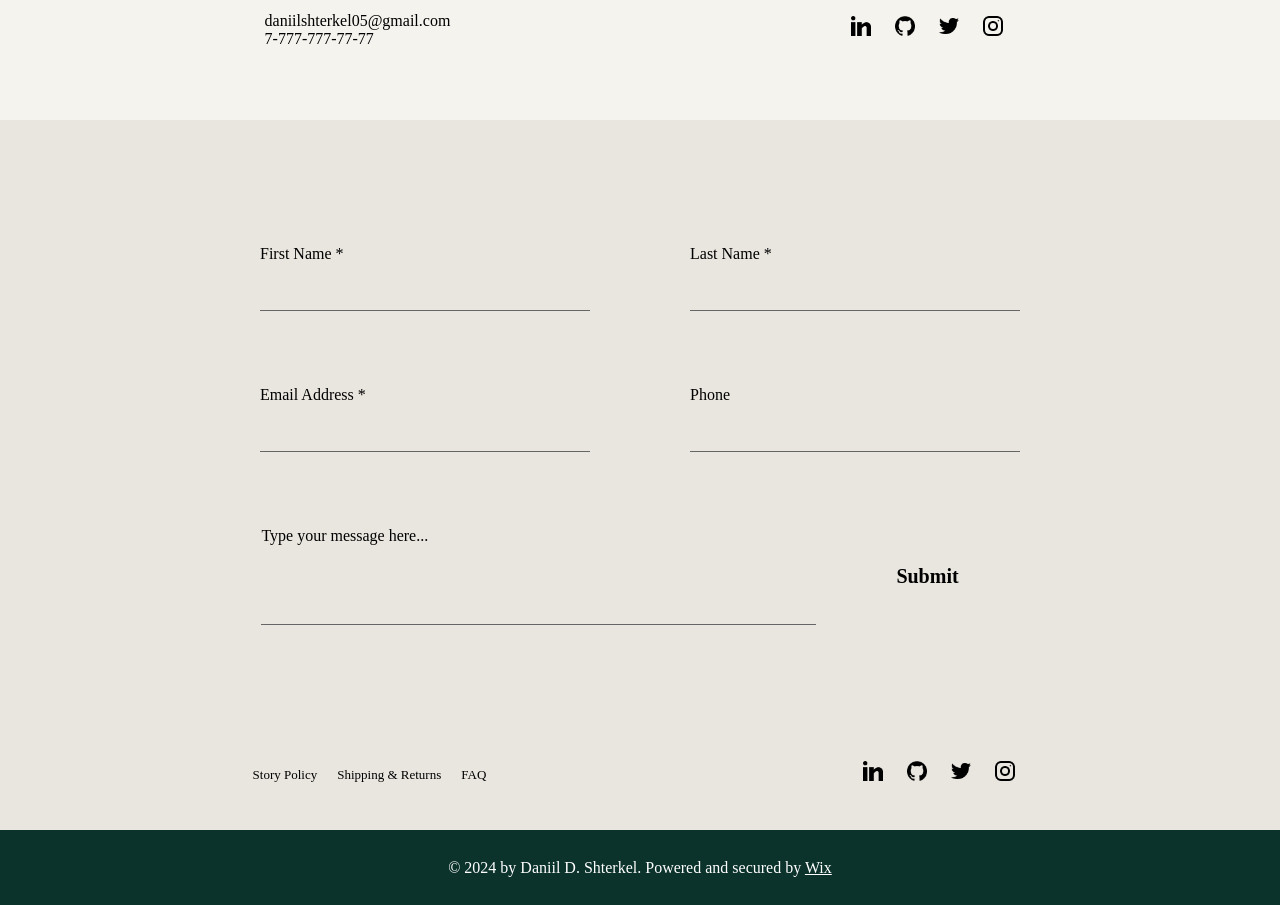
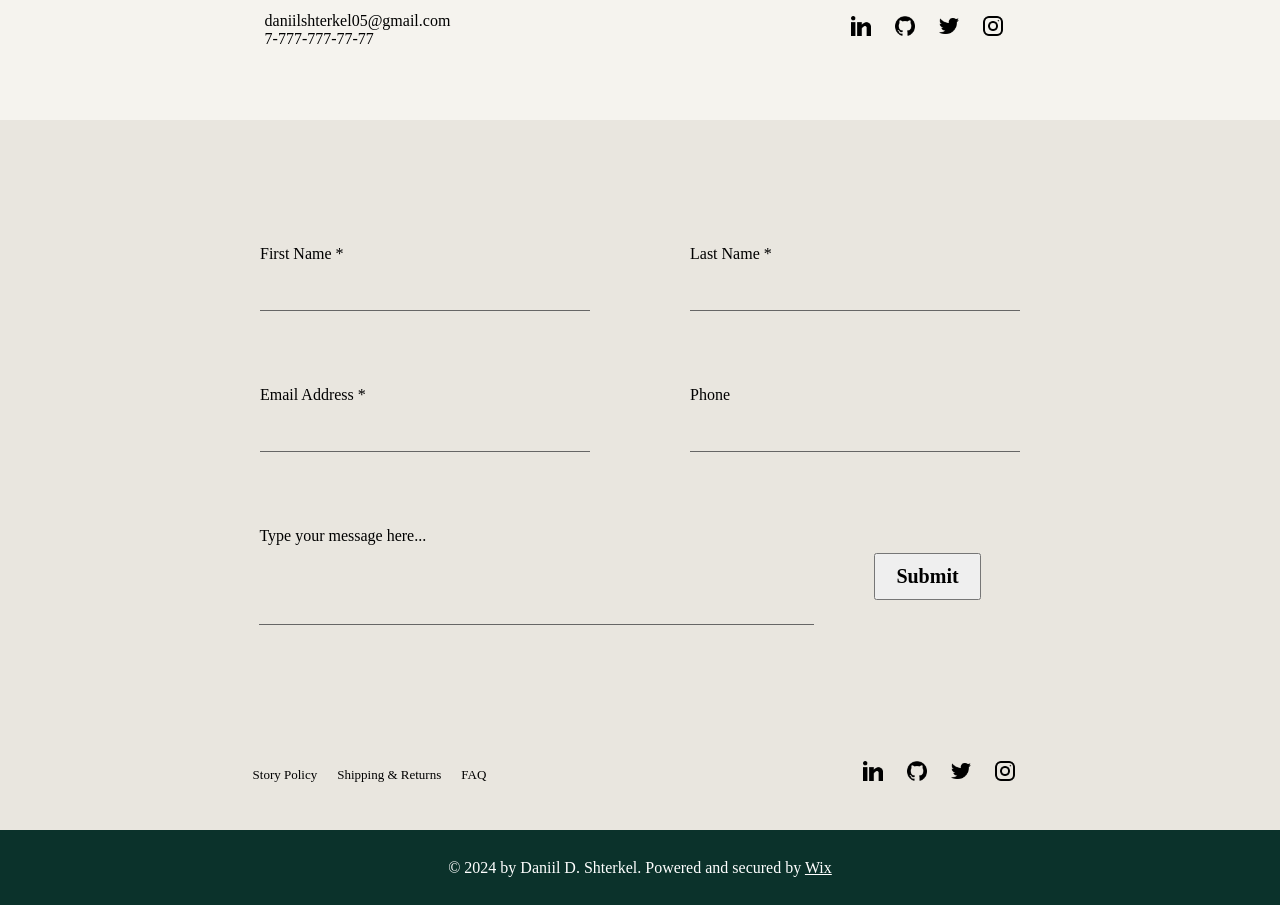
Before and after one commit to Lonised/Keyboard-trainer, a React (Vite) app in the folder projects/react/: page /contact in a window 1280 px wide. Shown: the part 420-1325 px from the top of the page. Built offline with nearby package versions, Linux system fonts and the light colour scheme; a web font is replaced by a local one.

Commit message:
03.10.24 | Добавил функции Contact

```diff
--- a/projects/react/package.json
+++ b/projects/react/package.json
@@ -10,8 +10,10 @@
     "preview": "vite preview"
   },
   "dependencies": {
+    "emailjs-com": "^3.2.0",
     "react": "^18.3.1",
-    "react-dom": "^18.3.1"
+    "react-dom": "^18.3.1",
+    "sweetalert2": "^11.14.1"
   },
   "devDependencies": {
     "@eslint/js": "^9.8.0",
--- a/projects/react/src/assets/css/Contact.module.css
+++ b/projects/react/src/assets/css/Contact.module.css
@@ -634,6 +634,7 @@ body, header, section, footer {
 }
 
 
+
 .btn-item {
     text-decoration: none;
     position: relative;
--- a/projects/react/src/pages/Contact.jsx
+++ b/projects/react/src/pages/Contact.jsx
@@ -1,4 +1,6 @@
 import React, { useState } from 'react';
+import emailjs from 'emailjs-com';
+import Swal from 'sweetalert2';
 import styles from '../assets/css/Contact.module.css';
 import { images } from '../components/images';
 import { useLocation, useNavigate } from 'react-router-dom';
@@ -18,6 +20,87 @@ const Contact = () => {
       }, 1000);
     }
   };
+
+  const [formValues, setFormValues] = useState({
+    firstName: '',
+    lastName: '',
+    email: '',
+    phone: '',
+    message: ''
+  });
+
+  const handleInputChange = (e) => {
+    const { id, value } = e.target;
+    setFormValues((prevValues) => ({
+      ...prevValues,
+      [id]: value,
+    }));
+  };
+
+  const handleSubmit = (e) => {
+    e.preventDefault();
+
+    const { firstName, lastName, email, phone, message } = formValues;
+
+    if (firstName === '' || lastName === '' || email === '' || message === '') {
+      Swal.fire({
+        icon: 'warning',
+        title: 'Warning!',
+        text: 'Please fill out all required fields.',
+        confirmButtonText: 'OK',
+        background: '#F5F3EE',
+        customClass: {
+          popup: 'popup-class',
+          title: 'title-class',
+          content: 'content-class',
+          confirmButton: 'confirm-button-class',
+        },
+      });
+      return;
+    }
+
+    emailjs.init('0qB4cTOsqCXc9Lz4B'); // Инициализация EmailJS
+
+    emailjs.send('service_8wm57id', 'template_bvxke79', {
+      first_name: firstName,
+      last_name: lastName,
+      email: email,
+      phone: phone,
+      message: message,
+    })
+      .then((response) => {
+        console.log('SUCCESS!', response.status, response.text);
+        Swal.fire({
+          icon: 'success',
+          title: 'Success!',
+          text: 'Message sent!',
+          confirmButtonText: 'OK',
+          background: '#F5F3EE',
+          customClass: {
+            popup: 'popup-class',
+            title: 'title-class',
+            content: 'content-class',
+            confirmButton: 'confirm-button-class',
+          },
+        });
+      })
+      .catch((error) => {
+        console.log('FAILED...', error);
+        Swal.fire({
+          icon: 'error',
+          title: 'Error!',
+          text: 'Error sending message.',
+          confirmButtonText: 'OK',
+          background: '#F5F3EE',
+          customClass: {
+            popup: 'popup-class',
+            title: 'title-class',
+            content: 'content-class',
+            confirmButton: 'confirm-button-class',
+          },
+        });
+      });
+  }
 
   return (
     <div>
@@ -123,37 +206,65 @@ const Contact = () => {
         </section>
 
         <section className={styles['wrapper-mail']}>
-          <div className={styles['mail']}>
+        <form className={styles['mail']} onSubmit={handleSubmit}>
           <div className={styles['mailUp']}>
             <div className={styles['mailInput']}>
               <p>First Name *</p>
-                <input type="text" id="first-name" required />
+              <input
+                type="text"
+                id="firstName"
+                value={formValues.firstName}
+                onChange={handleInputChange}
+                required
+              />
             </div>
             <div className={styles['mailInput']}>
               <p>Last Name *</p>
-                <input type="text" id="last-name" required />
+              <input
+                type="text"
+                id="lastName"
+                value={formValues.lastName}
+                onChange={handleInputChange}
+                required
+              />
             </div>
           </div>
           <div className={styles['mailMiddle']}>
             <div className={styles['mailInput']}>
               <p>Email Address *</p>
-                <input type="email" id="email" required />
+              <input
+                type="email"
+                id="email"
+                value={formValues.email}
+                onChange={handleInputChange}
+                required
+              />
             </div>
             <div className={styles['mailInput']}>
               <p>Phone</p>
-                <input type="tel" id="phone" />
+              <input
+                type="tel"
+                id="phone"
+                value={formValues.phone}
+                onChange={handleInputChange}
+              />
             </div>
           </div>
           <div className={styles['mailDown']}>
             <div className={styles['mailDownMessage']}>
               <p>Type your message here...</p>
-                <textarea id="message" required></textarea>
+              <textarea
+                id="message"
+                value={formValues.message}
+                onChange={handleInputChange}
+                required
+              ></textarea>
             </div>
             <div className={styles['mailDownBtn']}>
-                <a href="#" className={styles['btn-item']} id="submit-btn">Submit</a>
+              <button type="submit" className={styles['btn-item']} id="submit-btn">Submit</button>
             </div>
           </div>
-          </div>
+        </form>
         </section>
 
         <section className={styles['wrapper-faq']}>
```
Also changed, not shown: 1 other file (tests, documents, lock files or other folders). Lines whose indentation alone changed are shown as unchanged.
